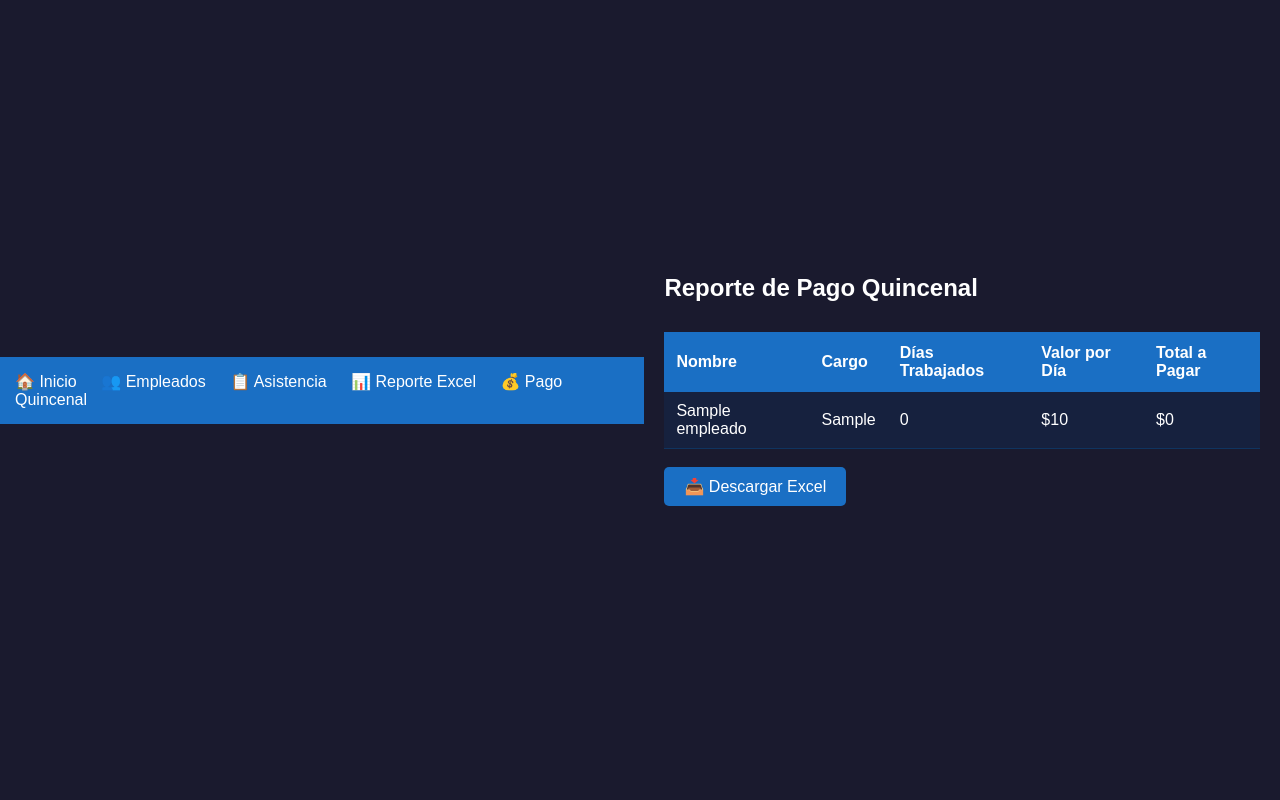
After one commit to David-Santiago-123/AsistTrack, a Flask app: page /reporte_pago in a window 1280 px wide. The commit adds this page. Run offline with Flask 3, Linux system fonts and the light colour scheme; tables that the repository leaves empty or names only in its code hold one stand-in row (values such as "Sample post"); some libraries are stand-ins or nearby versions.

Commit message:
Reporte de pago quincenal funcionando

```diff
--- a/app.py
+++ b/app.py
@@ -109,5 +109,51 @@ def login():
             return render_template('login.html', error='Usuario o contraseña incorrectos')
     return render_template('login.html')
 
+@app.route('/reporte_pago')
+def reporte_pago():
+    cur = mysql.connection.cursor()
+    cur.execute("""
+        SELECT e.nombre, e.cargo,
+               SUM(CASE WHEN a.estado = 'presente' THEN 1 ELSE 0 END) as dias_trabajados,
+               e.valor_dia,
+               SUM(CASE WHEN a.estado = 'presente' THEN 1 ELSE 0 END) * e.valor_dia as total
+        FROM empleados e
+        LEFT JOIN asistencia a ON e.id = a.empleado_id
+        GROUP BY e.id, e.nombre, e.cargo, e.valor_dia
+    """)
+    pagos = cur.fetchall()
+    cur.close()
+    return render_template('reporte_pago.html', pagos=pagos)
+
+@app.route('/reporte_pago_excel')
+def reporte_pago_excel():
+    cur = mysql.connection.cursor()
+    cur.execute("""
+        SELECT e.nombre, e.cargo,
+               SUM(CASE WHEN a.estado = 'presente' THEN 1 ELSE 0 END) as dias_trabajados,
+               e.valor_dia,
+               SUM(CASE WHEN a.estado = 'presente' THEN 1 ELSE 0 END) * e.valor_dia as total
+        FROM empleados e
+        LEFT JOIN asistencia a ON e.id = a.empleado_id
+        GROUP BY e.id, e.nombre, e.cargo, e.valor_dia
+    """)
+    pagos = cur.fetchall()
+    cur.close()
+
+    wb = openpyxl.Workbook()
+    ws = wb.active
+    ws.title = "Pago Quincenal"
+    ws.append(["Nombre", "Cargo", "Dias Trabajados", "Valor Dia", "Total a Pagar"])
+    for p in pagos:
+        ws.append([p[0], p[1], p[2], float(p[3]), float(p[4])])
+
+    output = BytesIO()
+    wb.save(output)
+    output.seek(0)
+    return send_file(output,
+                     download_name="pago_quincenal.xlsx",
+                     as_attachment=True,
+                     mimetype="application/vnd.openxmlformats-officedocument.spreadsheetml.sheet")
+
 if __name__ == '__main__':
     app.run(debug=True)
--- a/templates/agregar_empleado.html
+++ b/templates/agregar_empleado.html
@@ -12,6 +12,7 @@
      <a href="/empleados">👥 Empleados</a>
      <a href="/asistencia">📋 Asistencia</a>
      <a href="/reporte">📊 Reporte Excel</a>
+     <a href="/reporte_pago">💰 Pago Quincenal</a>
     </nav>
 
     <div class="container">
--- a/templates/asistencia.html
+++ b/templates/asistencia.html
@@ -12,6 +12,7 @@
      <a href="/empleados">👥 Empleados</a>
      <a href="/asistencia">📋 Asistencia</a>
      <a href="/reporte">📊 Reporte Excel</a>
+     <a href="/reporte_pago">💰 Pago Quincenal</a>
     </nav>
 
     <div class="container">
--- a/templates/empleados.html
+++ b/templates/empleados.html
@@ -12,6 +12,7 @@
      <a href="/empleados">👥 Empleados</a>
      <a href="/asistencia">📋 Asistencia</a>
      <a href="/reporte">📊 Reporte Excel</a>
+     <a href="/reporte_pago">💰 Pago Quincenal</a>
     </nav>
 
     <div class="container">
--- /dev/null
+++ b/templates/reporte_pago.html
@@ -0,0 +1,44 @@
+<!DOCTYPE html>
+<html lang="es">
+<head>
+    <meta charset="UTF-8">
+    <title>AsistTrack - Reporte de Pago</title>
+    <link rel="stylesheet" href="{{ url_for('static', filename='css/estilos.css') }}">
+</head>
+<body>
+    <nav>
+        <a href="/">🏠 Inicio</a>
+        <a href="/empleados">👥 Empleados</a>
+        <a href="/asistencia">📋 Asistencia</a>
+        <a href="/reporte">📊 Reporte Excel</a>
+        <a href="/reporte_pago">💰 Pago Quincenal</a>
+    </nav>
+    <div class="container">
+        <h1>Reporte de Pago Quincenal</h1>
+        <table>
+            <thead>
+                <tr>
+                    <th>Nombre</th>
+                    <th>Cargo</th>
+                    <th>Días Trabajados</th>
+                    <th>Valor por Día</th>
+                    <th>Total a Pagar</th>
+                </tr>
+            </thead>
+            <tbody>
+                {% for pago in pagos %}
+                <tr>
+                    <td>{{ pago[0] }}</td>
+                    <td>{{ pago[1] }}</td>
+                    <td>{{ pago[2] }}</td>
+                    <td>${{ pago[3] }}</td>
+                    <td>${{ pago[4] }}</td>
+                </tr>
+                {% endfor %}
+            </tbody>
+        </table>
+        <br>
+        <a href="/reporte_pago_excel" class="btn">📥 Descargar Excel</a>
+    </div>
+</body>
+</html>
```
